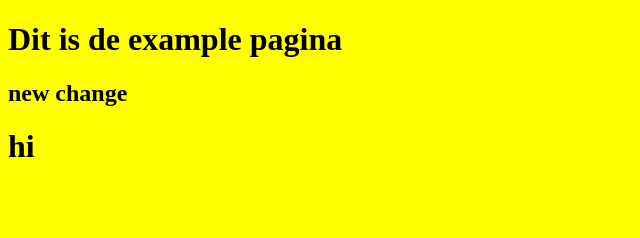
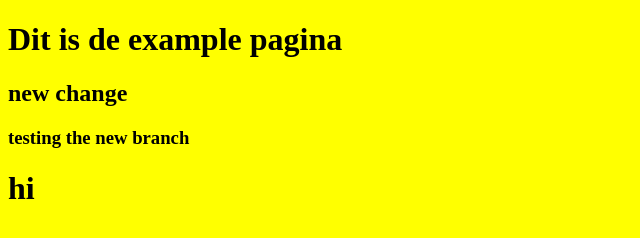
Before and after one commit to dtlie/New, a plain HTML site: page html/example.html in a window 1280 px wide. Shown: the whole page, without its empty margins (0-640 px from the left). Drawn offline with Linux system fonts and the light colour scheme; files that its build step writes are made by us from their sources.

Commit message:
Testing the new branch

```diff
--- a/html/example.html
+++ b/html/example.html
@@ -11,6 +11,7 @@
         Dit is de example pagina
     </h1>
     <h2>new change</h2>
+    <h3>testing the new branch</h3>
     <h1>hi</h1>
 
 </body>
```
